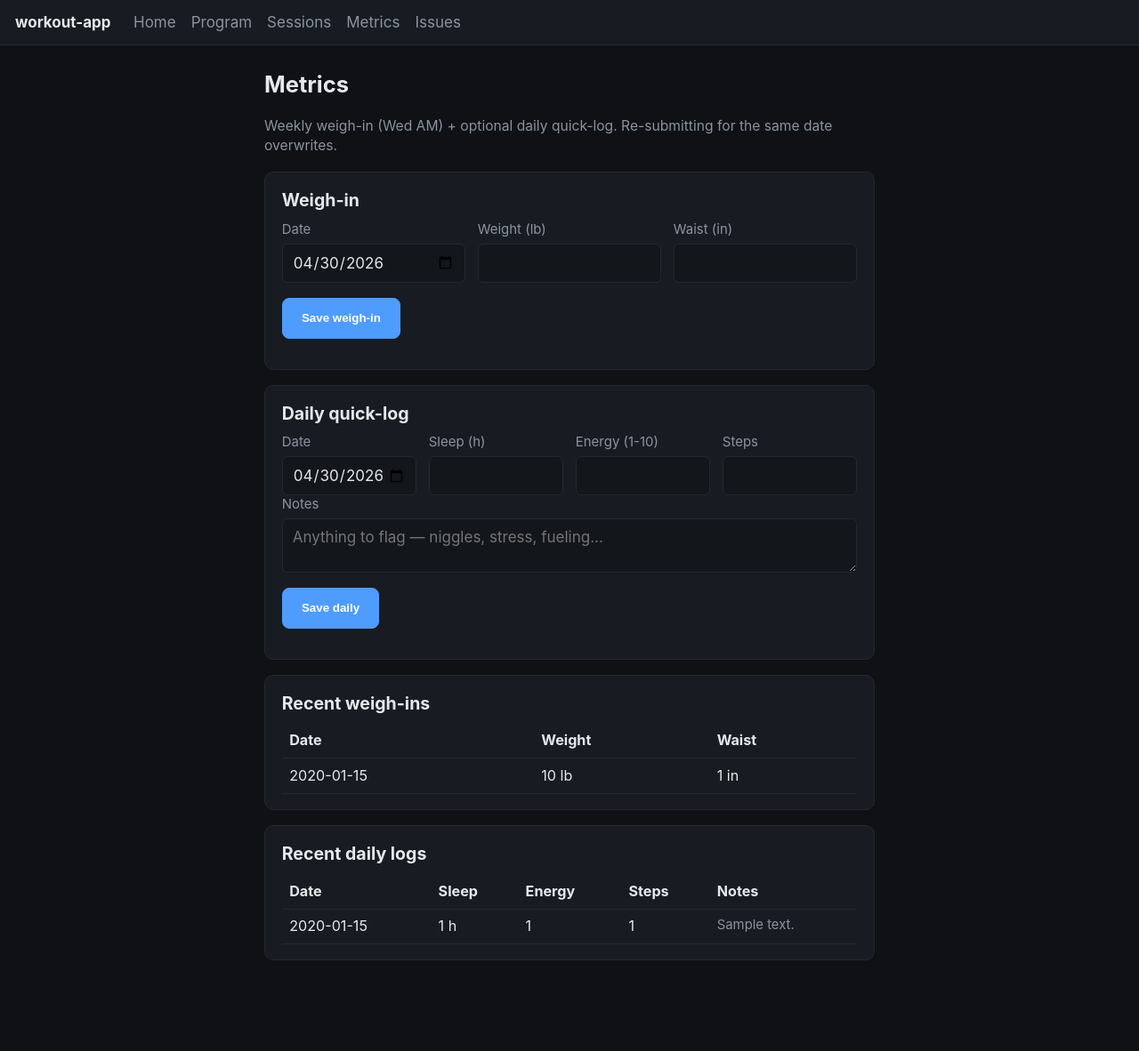
After one commit to bwolfe502/workout-app, a Flask app: page /metrics in a window 1280 px wide. The commit adds this page. Shown: the whole page at 89% size. Run offline with Flask 3, Linux system fonts and the light colour scheme; tables that the repository leaves empty hold one stand-in row (values such as "Sample post").

Commit message:
feat: /metrics — weigh-in + daily quick-log with upsert
Replaces the Hevy-paywalled body-tracking with a tiny self-hosted form.
Two cards on /metrics, both UPSERT on date so re-submitting the same
day overwrites instead of duplicating:

- Weigh-in: weight_lb (required), waist_in (optional)
- Daily:    sleep_hours, energy 1-10, steps, notes — all optional but
            at least one of them required

Recent-history tables underneath; home card now shows the latest
weigh-in (was a Phase-2 placeholder) and links to /metrics. Topbar
gains the Metrics link.

10 new tests cover persist, upsert-on-same-date, blank guards, and
home cross-linking. Full suite: 75 green.

Co-Authored-By: Claude Opus 4.7 (1M context) <noreply@anthropic.com>

```diff
--- a/app.py
+++ b/app.py
@@ -144,6 +144,65 @@ def create_app(config: dict | None = None) -> Flask:
         )
         conn.commit()
         return redirect(url_for("home"))
+
+    # ---- metrics ---------------------------------------------------------
+
+    @app.get("/metrics")
+    def metrics():
+        conn = db.get_conn()
+        return render_template(
+            "metrics.html",
+            today=date.today().isoformat(),
+            weigh_ins=queries.recent_weigh_ins(conn),
+            dailies=queries.recent_daily_metrics(conn),
+            last_weigh_in=queries.last_weigh_in(conn),
+        )
+
+    @app.post("/metrics/weigh-in")
+    def metrics_weigh_in():
+        d = (request.form.get("date") or date.today().isoformat()).strip()
+        weight = _to_float(request.form.get("weight_lb"))
+        waist = _to_float(request.form.get("waist_in"))
+        if weight is None:
+            return redirect(url_for("metrics"))
+        conn = db.get_conn()
+        conn.execute(
+            """
+            INSERT INTO weigh_ins (date, weight_lb, waist_in)
+            VALUES (?, ?, ?)
+            ON CONFLICT(date) DO UPDATE SET
+                weight_lb = excluded.weight_lb,
+                waist_in  = excluded.waist_in
+            """,
+            (d, weight, waist),
+        )
+        conn.commit()
+        return redirect(url_for("metrics"))
+
+    @app.post("/metrics/daily")
+    def metrics_daily():
+        d = (request.form.get("date") or date.today().isoformat()).strip()
+        sleep = _to_float(request.form.get("sleep_hours"))
+        energy = _to_int(request.form.get("energy"))
+        steps = _to_int(request.form.get("steps"))
+        notes = (request.form.get("notes") or "").strip() or None
+        if sleep is None and energy is None and steps is None and not notes:
+            return redirect(url_for("metrics"))
+        conn = db.get_conn()
+        conn.execute(
+            """
+            INSERT INTO daily_metrics (date, sleep_hours, energy, steps, notes)
+            VALUES (?, ?, ?, ?, ?)
+            ON CONFLICT(date) DO UPDATE SET
+                sleep_hours = excluded.sleep_hours,
+                energy      = excluded.energy,
+                steps       = excluded.steps,
+                notes       = excluded.notes
+            """,
+            (d, sleep, energy, steps, notes),
+        )
+        conn.commit()
+        return redirect(url_for("metrics"))
 
     # ---- issues ----------------------------------------------------------
 
--- a/queries.py
+++ b/queries.py
@@ -147,6 +147,18 @@ def last_weigh_in(conn: sqlite3.Connection) -> sqlite3.Row | None:
     ).fetchone()
 
 
+def recent_weigh_ins(conn: sqlite3.Connection, limit: int = 30) -> list[sqlite3.Row]:
+    return list(conn.execute(
+        "SELECT * FROM weigh_ins ORDER BY date DESC LIMIT ?", (limit,),
+    ))
+
+
+def recent_daily_metrics(conn: sqlite3.Connection, limit: int = 30) -> list[sqlite3.Row]:
+    return list(conn.execute(
+        "SELECT * FROM daily_metrics ORDER BY date DESC LIMIT ?", (limit,),
+    ))
+
+
 # --- formatters used by templates ------------------------------------------
 
 
--- a/static/style.css
+++ b/static/style.css
@@ -213,6 +213,34 @@ ul.issues li .issue-head { display: flex; align-items: baseline; gap: 0.5rem; fl
 ul.issues li .issue-foot { margin-top: 0.4rem; display: flex; align-items: center; gap: 0.6rem; flex-wrap: wrap; }
 ul.issues li.closed { opacity: 0.7; }
 
+/* --- metrics page --- */
+
+.metrics-form .form-row {
+  display: grid;
+  grid-template-columns: repeat(auto-fit, minmax(140px, 1fr));
+  gap: 0.6rem 0.8rem;
+}
+.metrics-form label {
+  display: block;
+  font-size: 0.88em;
+  color: var(--muted);
+}
+.metrics-form input,
+.metrics-form textarea {
+  display: block;
+  width: 100%;
+  margin-top: 0.25rem;
+  background: rgba(0,0,0,0.2);
+  color: var(--text);
+  border: 1px solid var(--border);
+  border-radius: 6px;
+  padding: 0.55rem 0.65rem;
+  font-size: 1rem;
+  font-family: inherit;
+  min-height: 44px;
+}
+.metrics-form textarea { min-height: auto; }
+
 /* --- live session view --- */
 
 .exercise-block {
--- a/templates/base.html
+++ b/templates/base.html
@@ -16,6 +16,7 @@
       <a href="{{ url_for('home') }}">Home</a>
       <a href="{{ url_for('program') }}">Program</a>
       <a href="{{ url_for('sessions') }}">Sessions</a>
+      <a href="{{ url_for('metrics') }}">Metrics</a>
       <a href="{{ url_for('issues_list') }}">Issues</a>
     </nav>
   </header>
--- a/templates/home.html
+++ b/templates/home.html
@@ -56,9 +56,10 @@
 <section class="card">
   <h2>Recent metrics</h2>
   {% if weigh_in %}
-    <p>{{ weigh_in.date }}: {{ weigh_in.weight_lb }} lb{% if weigh_in.waist_in %}, waist {{ weigh_in.waist_in }} in{% endif %}</p>
+    <p>{{ weigh_in.date }}: {{ '%g' % weigh_in.weight_lb }} lb{% if weigh_in.waist_in %}, waist {{ '%g' % weigh_in.waist_in }} in{% endif %}</p>
   {% else %}
-    <p class="muted">No weigh-ins yet — Phase 2 will add the quick-log here.</p>
+    <p class="muted">No weigh-ins yet.</p>
   {% endif %}
+  <p><a href="{{ url_for('metrics') }}">Log weigh-in / daily →</a></p>
 </section>
 {% endblock %}
--- /dev/null
+++ b/templates/metrics.html
@@ -0,0 +1,77 @@
+{% extends "base.html" %}
+{% block title %}Metrics — workout-app{% endblock %}
+
+{% block content %}
+<h1>Metrics</h1>
+<p class="muted">Weekly weigh-in (Wed AM) + optional daily quick-log. Re-submitting for the same date overwrites.</p>
+
+<section class="card">
+  <h2>Weigh-in</h2>
+  <form method="post" action="{{ url_for('metrics_weigh_in') }}" class="metrics-form">
+    <div class="form-row">
+      <label>Date<input name="date" type="date" value="{{ today }}" required></label>
+      <label>Weight (lb)<input name="weight_lb" type="number" step="0.1" min="0" inputmode="decimal" required></label>
+      <label>Waist (in)<input name="waist_in" type="number" step="0.1" min="0" inputmode="decimal"></label>
+    </div>
+    <p><button class="btn btn-primary" type="submit">Save weigh-in</button></p>
+  </form>
+</section>
+
+<section class="card">
+  <h2>Daily quick-log</h2>
+  <form method="post" action="{{ url_for('metrics_daily') }}" class="metrics-form">
+    <div class="form-row">
+      <label>Date<input name="date" type="date" value="{{ today }}" required></label>
+      <label>Sleep (h)<input name="sleep_hours" type="number" step="0.1" min="0" inputmode="decimal"></label>
+      <label>Energy (1-10)<input name="energy" type="number" step="1" min="1" max="10" inputmode="numeric"></label>
+      <label>Steps<input name="steps" type="number" step="100" min="0" inputmode="numeric"></label>
+    </div>
+    <label>Notes
+      <textarea name="notes" rows="2" placeholder="Anything to flag — niggles, stress, fueling…"></textarea>
+    </label>
+    <p><button class="btn btn-primary" type="submit">Save daily</button></p>
+  </form>
+</section>
+
+<section class="card">
+  <h2>Recent weigh-ins</h2>
+  {% if weigh_ins %}
+    <table class="compact">
+      <thead><tr><th>Date</th><th>Weight</th><th>Waist</th></tr></thead>
+      <tbody>
+      {% for w in weigh_ins %}
+        <tr>
+          <td>{{ w.date }}</td>
+          <td>{{ '%g' % w.weight_lb }} lb</td>
+          <td>{% if w.waist_in is not none %}{{ '%g' % w.waist_in }} in{% else %}—{% endif %}</td>
+        </tr>
+      {% endfor %}
+      </tbody>
+    </table>
+  {% else %}
+    <p class="muted">No weigh-ins yet.</p>
+  {% endif %}
+</section>
+
+<section class="card">
+  <h2>Recent daily logs</h2>
+  {% if dailies %}
+    <table class="compact">
+      <thead><tr><th>Date</th><th>Sleep</th><th>Energy</th><th>Steps</th><th>Notes</th></tr></thead>
+      <tbody>
+      {% for d in dailies %}
+        <tr>
+          <td>{{ d.date }}</td>
+          <td>{% if d.sleep_hours is not none %}{{ '%g' % d.sleep_hours }} h{% else %}—{% endif %}</td>
+          <td>{{ d.energy if d.energy is not none else '—' }}</td>
+          <td>{% if d.steps is not none %}{{ '{:,}'.format(d.steps) }}{% else %}—{% endif %}</td>
+          <td class="muted">{{ d.notes or '' }}</td>
+        </tr>
+      {% endfor %}
+      </tbody>
+    </table>
+  {% else %}
+    <p class="muted">No daily logs yet.</p>
+  {% endif %}
+</section>
+{% endblock %}
```
Also changed, not shown: tests/test_metrics.py (added, +145 -0 lines).
